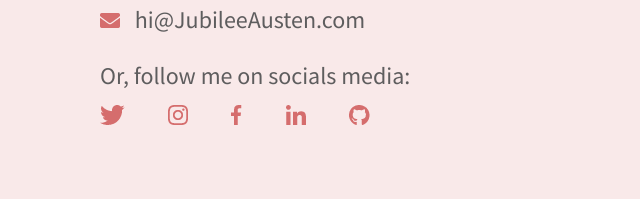
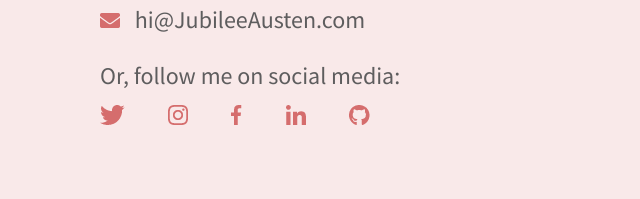
Before and after one commit to Classied/Jubilee-Austen-static, a plain HTML site: page index.html in a window 1280 px wide. Shown: the part 2292-2491 px from the top of the page, 640-1280 px from the left. Drawn offline with Linux system fonts and the light colour scheme.

Commit message:
Reversed revision

```diff
--- a/index.html
+++ b/index.html
@@ -96,7 +96,7 @@
                 <a href="mailto:me@jubileeausten.com"><img src="img/envelope.png" alt="email icon" id="envelope-icon">
                     hi@JubileeAusten.com</a>
 
-                <h3 id="socialmedia-header">Or, follow me on socials media:</h3>
+                <h3 id="socialmedia-header">Or, follow me on social media:</h3>
                 <ul>
                     <li><a href="https://twitter.com/?lang=en"><img src="img/twitter.png" alt="Twitter logo"></a></li>
                     <li><a href="https://www.instagram.com/?hl=en"><img src="img/instagram.png"
```
